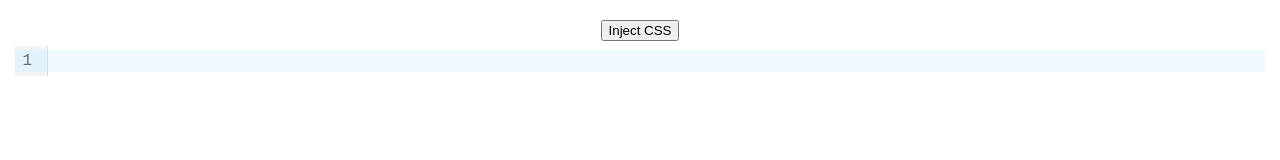
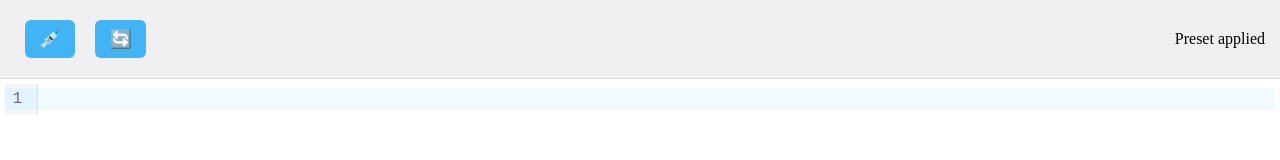
Before and after one commit to Ace-Chrono/Webify-Extension, a website with bundled scripts: page src/popup/code/code.html in a window 1280 px wide. Built offline with nearby package versions, Linux system fonts and the light colour scheme; some packages are replaced by stand-ins of ours.

Commit message:
Fully fleshed out code editor

```diff
--- a/src/popup/code/code.css
+++ b/src/popup/code/code.css
@@ -5,8 +5,45 @@ body {
     justify-content: space-between;
     height: 100vh;
     margin: 0;
-    padding: 10px;
     box-sizing: border-box;
+}
+
+.editor-container {
+    display: flex;
+    flex-direction: column;
+    width: 100%;
+    height: 100%;
+    overflow: auto;
+}
+
+.toolbar {
+    display: flex;
+    justify-content: space-between;
+    align-items: center;
+    padding: 10px 15px;
+    background: #f0f0f3;
+    border-bottom: 1px solid #ddd;
+}
+
+.button-container {
+    display: flex;
+    flex-shrink: 0;
+}
+
+#inject_button, #reload_button {
+    margin: 10px;
+    background: #42b3f5;
+    color: white;
+    border: none;
+    padding: 8px 14px;
+    border-radius: 6px;
+    font-size: 18px;
+    cursor: pointer;
+    transition: background 0.2s;
+}
+
+#inject_button:hover, #reload_button:hover {
+    background: #2fa1e6;
 }
 
 .cm-editor {
--- a/src/popup/code/code.html
+++ b/src/popup/code/code.html
@@ -8,7 +8,17 @@
     <link href="code.css" rel="stylesheet" type="text/css" />
 </head>
 <body>
-    <button id="inject_button">Inject CSS</button>
-    <div id="cssEditor"></div>
+    <body>
+        <div class="editor-container">
+            <div class="toolbar">
+                <div class="button-container">
+                    <button id="inject_button">💉</button>
+                    <button id="reload_button">🔄</button>
+                </div>
+                <span id="status" class="status-badge">Preset applied</span>
+            </div>
+            <div id="cssEditor"></div>
+        </div>
+    </body>
 </body>
 </html>
--- a/src/popup/code/code.js
+++ b/src/popup/code/code.js
@@ -3,32 +3,58 @@ import { basicSetup, EditorView } from 'codemirror';
 
 document.addEventListener("DOMContentLoaded", function() {
     const targetElement = document.getElementById("cssEditor");
-
     const editorView = new EditorView({
         extensions: [
             basicSetup,
             css(),
+            EditorView.updateListener.of(update => {
+                if (update.docChanged) {
+                    markDirty();
+                }
+            })
         ],
         parent: targetElement,
     });
 
+    let isDirty = true;
+    let originalCSS = '';
+
+    function markDirty() {
+        const cssCode = editorView.state.doc.toString();
+        isDirty = (cssCode !== originalCSS);
+        updateUI();
+    }
+
+    function updateUI() {
+        const statusEl = document.getElementById('status');
+        if (!statusEl) return;
+
+        if (isDirty) {
+            statusEl.textContent = "Unsaved changes. Inject to save temporarily, add the preset to save completely.";
+            statusEl.style.color = "orange";
+        } else {
+            statusEl.textContent = "Preset saved.";
+            statusEl.style.color = "green";
+        }
+    }
+
     function getUserCSS(callback) {
         chrome.storage.local.get(['userPresets', 'currentOrigin', 'tempCSS'], (data) => {
             const { userPresets = [], currentOrigin, tempCSS } = data;
+            const presetMap = {};
+            userPresets.forEach(preset => {
+                presetMap[preset.websiteURL] = preset;
+            });
+            const currentPreset = presetMap[currentOrigin] || null;
+            const CSSChanges = currentPreset ? currentPreset.CSSChanges : '';
+            originalCSS = CSSChanges;
 
             if (tempCSS) {
                 callback(tempCSS);
                 return;
+            } else {
+                callback(CSSChanges);
             }
-
-            const presetMap = {};
-            userPresets.forEach(preset => {
-                presetMap[preset.websiteURL] = preset;
-            });
-
-            const currentPreset = presetMap[currentOrigin] || null;
-            const CSSChanges = currentPreset ? currentPreset.CSSChanges : '';
-            callback(CSSChanges);
         });
     }
 
@@ -61,4 +87,12 @@ document.addEventListener("DOMContentLoaded", function() {
         });
         chrome.runtime.sendMessage({ action: 'injectCSS', css: cssCode});
     });
+
+    const reloadButton = document.getElementById('reload_button');
+
+    reloadButton.addEventListener('click', function() {
+        chrome.storage.local.set({ tempCSS: null }, () => {
+            console.log("Temporary CSS remmoved");
+        });
+    });
 });
--- a/src/popup/main.css
+++ b/src/popup/main.css
@@ -67,7 +67,7 @@ body {
     margin: 10px;
     padding: 5px;
     width: 240px;
-    background-color: #4CAF50;
+    background-color: #42b3f5;
     border: 1px solid #ccc;
     border-radius: 6px;
     font-size: 14px;
@@ -75,7 +75,7 @@ body {
 }
 
 #fileUploader::file-selector-button:hover {
-    background-color: #45a049;
+    background-color: #2fa1e6;
     transform: translateY(-1px);
 }
 
@@ -147,7 +147,7 @@ body {
 .onOffSwitch {
     width: 18px;
     height: 18px;
-    accent-color: #35e83a;
+    accent-color: #42b3f5;
     border-radius: 4px;
     cursor: pointer;
     margin: 0;
```
